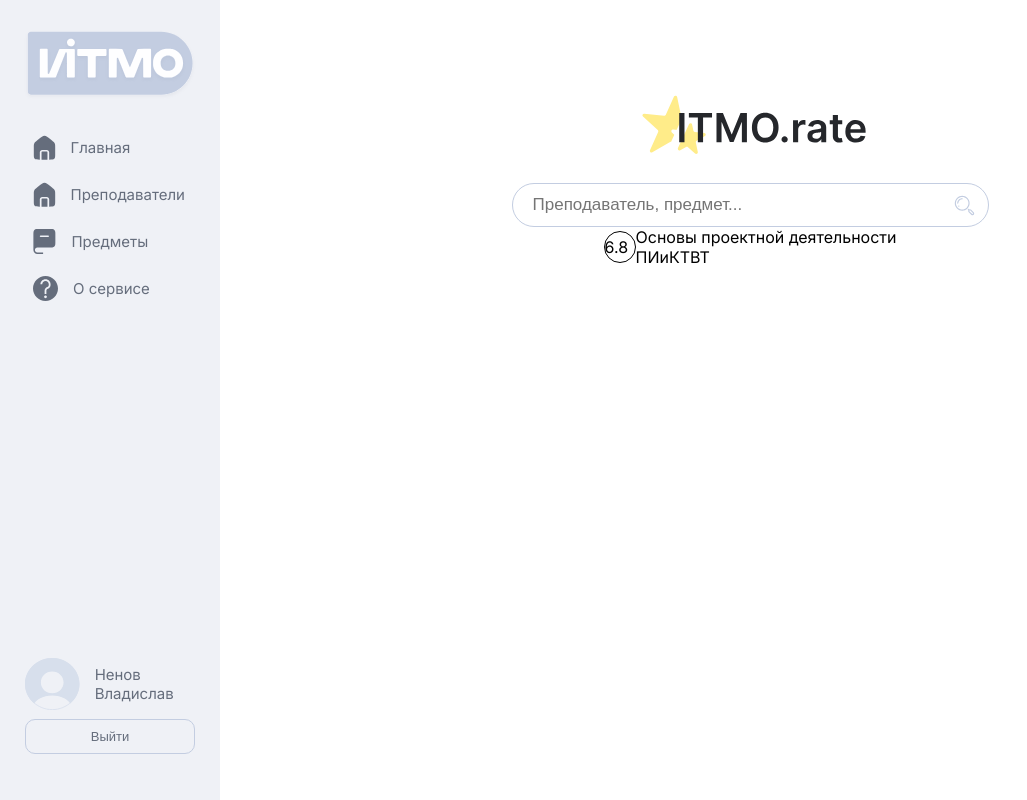
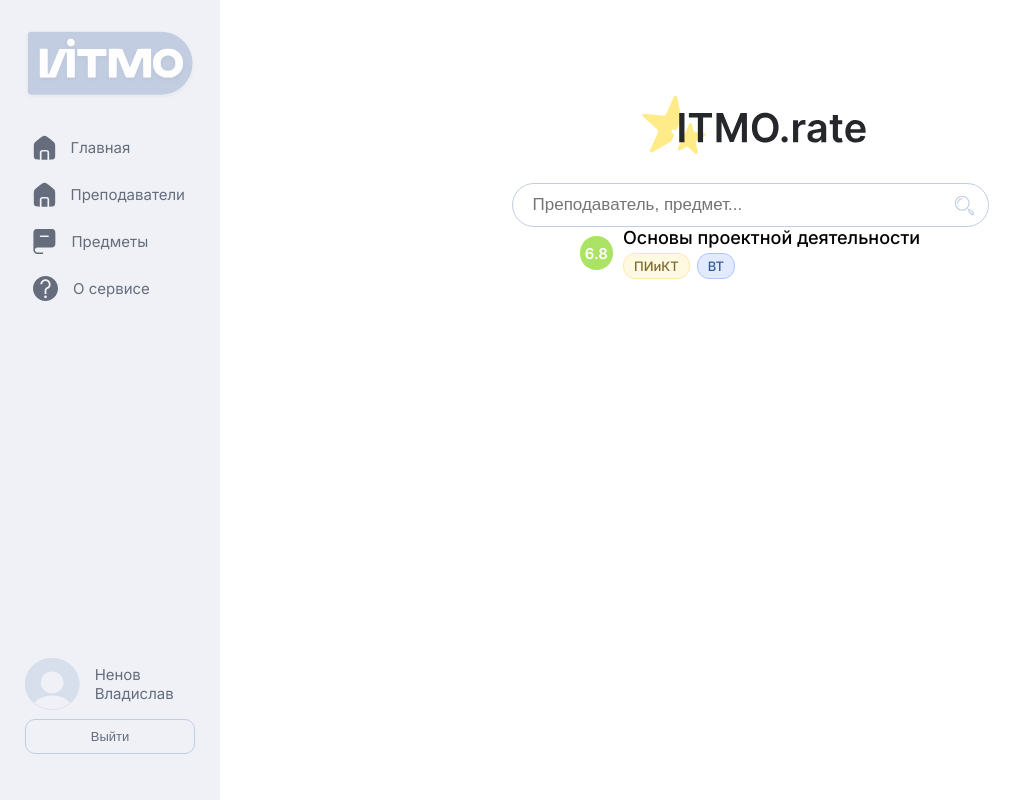
Before and after one commit to misuy/itmo_rate, a Vue app in the folder front/itmo-rate/: page / in a window 1280 px wide. Shown: the whole page, without its empty margins (0-1027 px from the left). Built offline with nearby package versions, Linux system fonts and the light colour scheme.

Commit message:
subject list item style

```diff
--- a/front/itmo-rate/src/components/Subject.vue
+++ b/front/itmo-rate/src/components/Subject.vue
@@ -1,4 +1,5 @@
 <script setup lang="ts">
+import { l } from 'node_modules/vite/dist/node/types.d-FdqQ54oU';
 import { defineProps } from 'vue';
 
 const props = defineProps({
@@ -11,32 +12,43 @@
 <script lang="ts">
 // move declarations to another file
 export class SubjectOwner {
-    faculty: String;
-    department: String;
+    faculty: string;
+    department: string;
 
-    constructor (faculty: String, department: String) {
+    constructor (faculty: string, department: string) {
         this.faculty = faculty;
         this.department = department;
     }
 }
 
 export class SubjectInfo {
-    rating: Number;
-    name: String;
+    rating: number;
+    name: string;
     owner: SubjectOwner;
 
-    constructor (rating: Number, name: String, owner: SubjectOwner) {
+    constructor (rating: number, name: string, owner: SubjectOwner) {
         this.rating = rating;
         this.name = name;
         this.owner = owner;
     }
 }
+
+function ratingToColor(rating: number): string {
+    if (rating <= 2.5)
+        return "#FF0000";
+    else if (rating <= 5)
+        return "#E3B064";
+    else if (rating <= 7.5)
+        return "#ABE364";
+    else
+        return "#85E364";
+}
 </script>
 
 <template>
     <div class="subject">
-        <div class="subject-rating">
-            {{ props.info?.rating }}
+        <div class="subject-rating" :style="{ backgroundColor: ratingToColor(props.info?.rating!) }">
+            {{ props.info?.rating.toFixed(1) }}
         </div>
 
         <div class="subject-info-box">
@@ -62,12 +74,16 @@
 }
 
 .subject-rating {
-    width: 30px;
-    height: 30px;
-    border: 1px solid black;
-    border-radius: 100%;
     display: flex;
     align-items: center;
+    width: fit-content;
+    aspect-ratio: 1 / 1;
+    border-radius: 100%;
+    padding: 5px;
+    color: white;
+    font-weight: 600;
+    font-size: 15px;
+    margin-right: 10px;
 }
 
 .subject-info-box {
@@ -75,8 +91,43 @@
     flex-direction: column;
 }
 
+.subject-name {
+    font-size: 18px;
+    font-weight: 500;
+    margin-bottom: 5px;
+}
+
 .subject-owner-box {
     display: flex;
     align-items: center;
 }
+
+.subject-owner {
+    display: flex;
+    align-items: center;
+    width: fit-content;
+    padding-top: 4px;
+    padding-bottom: 4px;
+    padding-left: 10px;
+    padding-right: 10px;
+    margin-right: 7px;
+    border: 1px solid black;
+    font-weight: 500;
+    font-size: 13px;
+    border-radius: 12px;
+}
+
+.subject-faculty {
+    border-color: #FFE8AE;
+    background-color: #FFF9E2;
+    color: #7B6A2A;
+}
+
+.subject-department {
+    border-color: #AEC5FF;
+    background-color: #E2EAFF;
+    color: #345B94;
+}
+
+
 </style>
```
